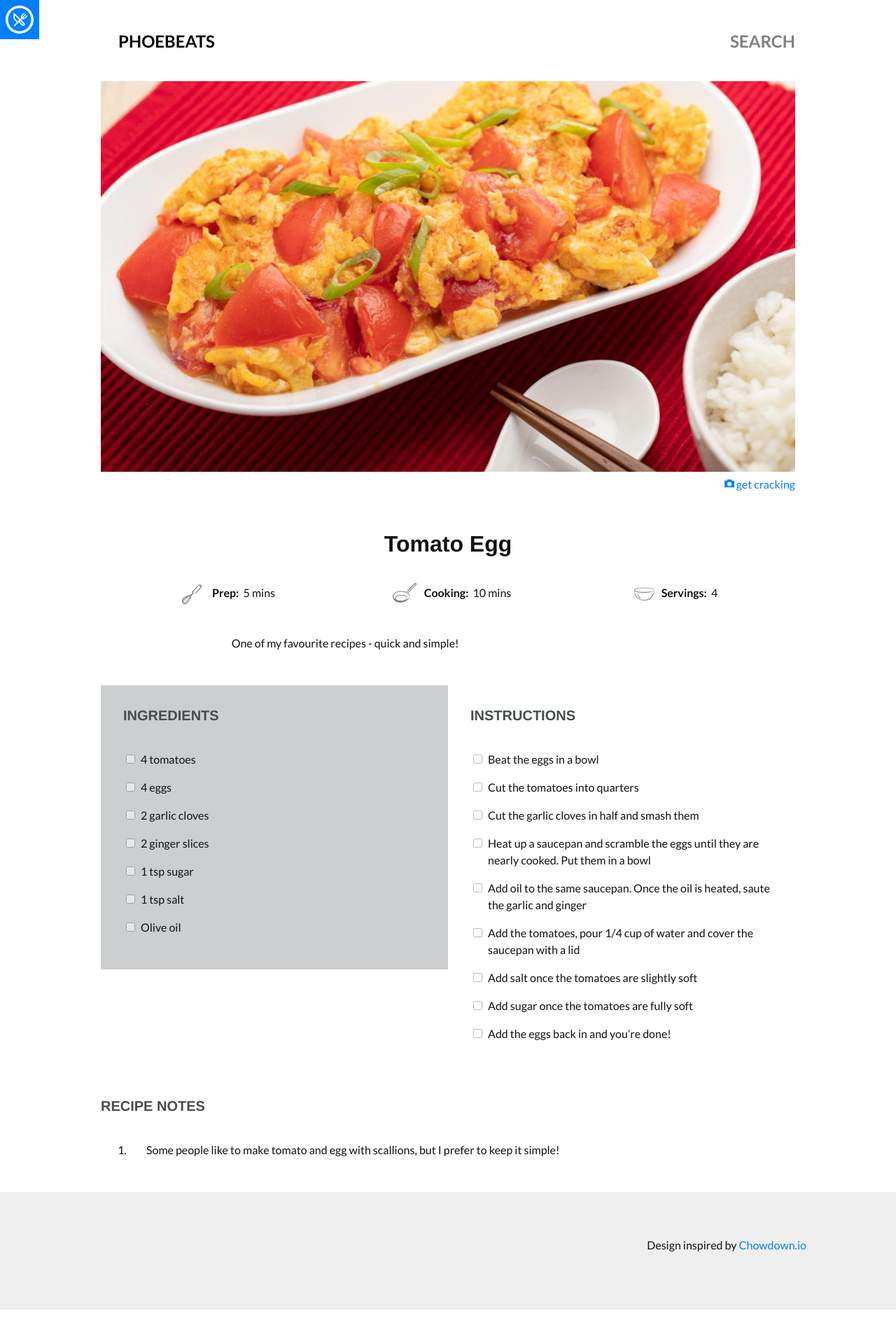
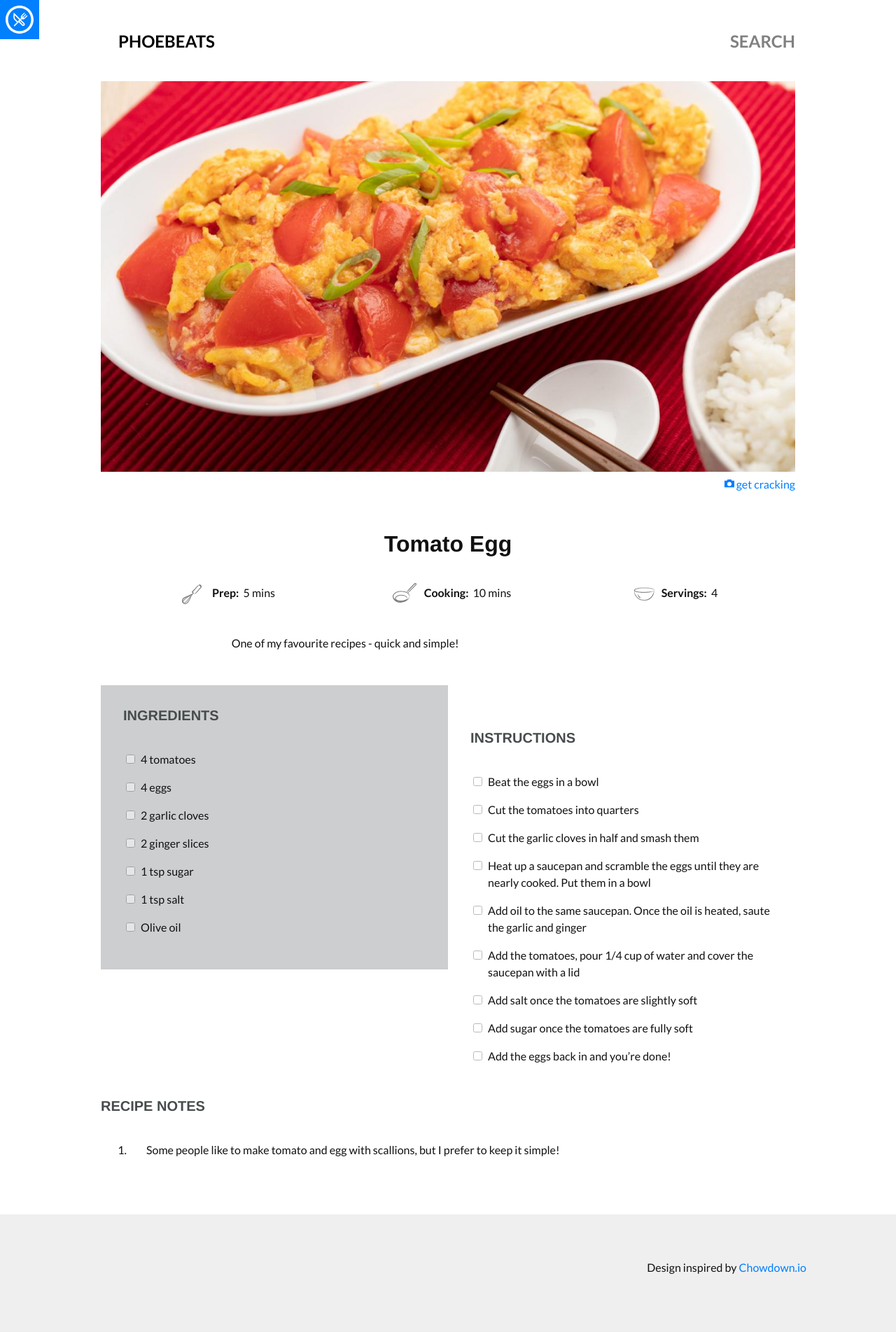
Before and after one commit to phoebeast/phoebeast.github.io, a Jekyll site: the page built from _recipes/tomato-egg.md, in a window 1280 px wide. Shown: the whole page at 70% size. Built offline with Jekyll 4.4.1, drawn with Linux system fonts in a browser that asks for light colours; nearby versions of some CDN libraries; some web fonts are replaced; before the commit the page ends 1871 px from its top, so only the background shows below that.

Commit message:
Update recipe layout

```diff
--- a/_layouts/recipe.html
+++ b/_layouts/recipe.html
@@ -112,19 +112,43 @@
             {% endfor %}
             {% endif %}
 
-
-
         </div>
 
-      <div class="col-directions sm-col-6 lg-col-6">
+        <div class="clearfix mt3 mb3">
+
+          <div class="col-directions sm-col-6 lg-col-6 ">
           <h3 class="grey mt0 mb2 xs-center">INSTRUCTIONS</h4>
             <br>
-         <ul class="checklist" itemprop="recipeInstructions">
+              {% if page.instructions %}
+
+              <ul class="checklist" itemprop="instructions">
+                  <!-- list instructions that make up recipe -->
                   {% for instruction in page.instructions %}
-             <li>{{ instruction | markdownify }}</li>
+                  <li itemprop="recipeInstructions">{{ instruction | markdownify }}</li>
                   {% endfor %}
                 </ul>
-        </div>
+                {% endif %}
+
+              {% if page.instructions-subheaders %}
+
+                {% if page.instructions-nosubheaders %}
+                  <ul class="checklist" itemprop="instructions-noheader">
+                    {% for instruction in page.instructions-nosubheaders %}
+                    <li itemprop="recipeInstructions">{{ instruction | markdownify }}</li>
+                    {% endfor %}
+                    <br>
+                {% endif %}
+
+                {% for group in page.instructions-subheaders %}
+                <h4>{{ group.subheader }}</h4>
+                <ul class="checklist" itemprop="instructions-headers">
+                  {% for instruction in group.instructions %}
+                  <li itemprop="recipeInstructions">{{ instruction | markdownify }}</li>
+                  {% endfor %}
+                </ul>
+                <br>
+                {% endfor %}
+                {% endif %}
 
             </div>
 
```
Lines whose indentation alone changed are shown as unchanged.
